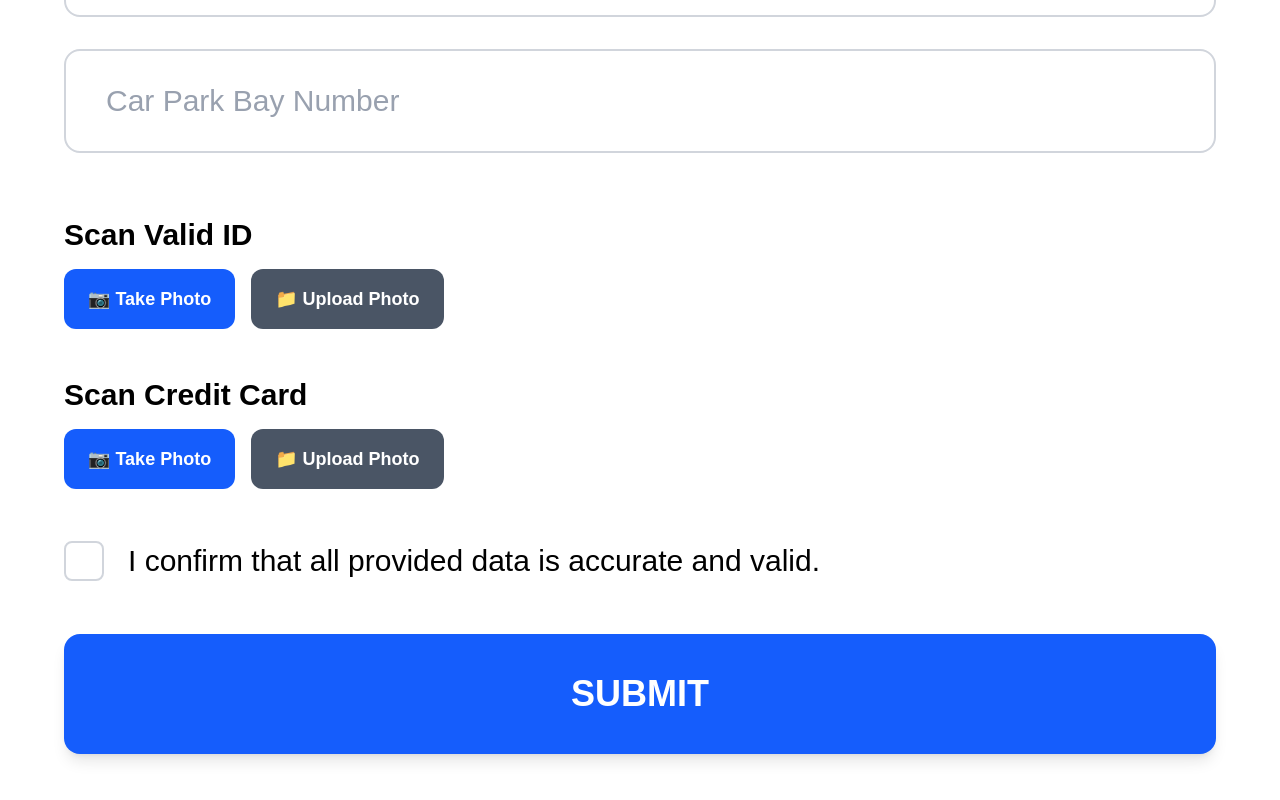
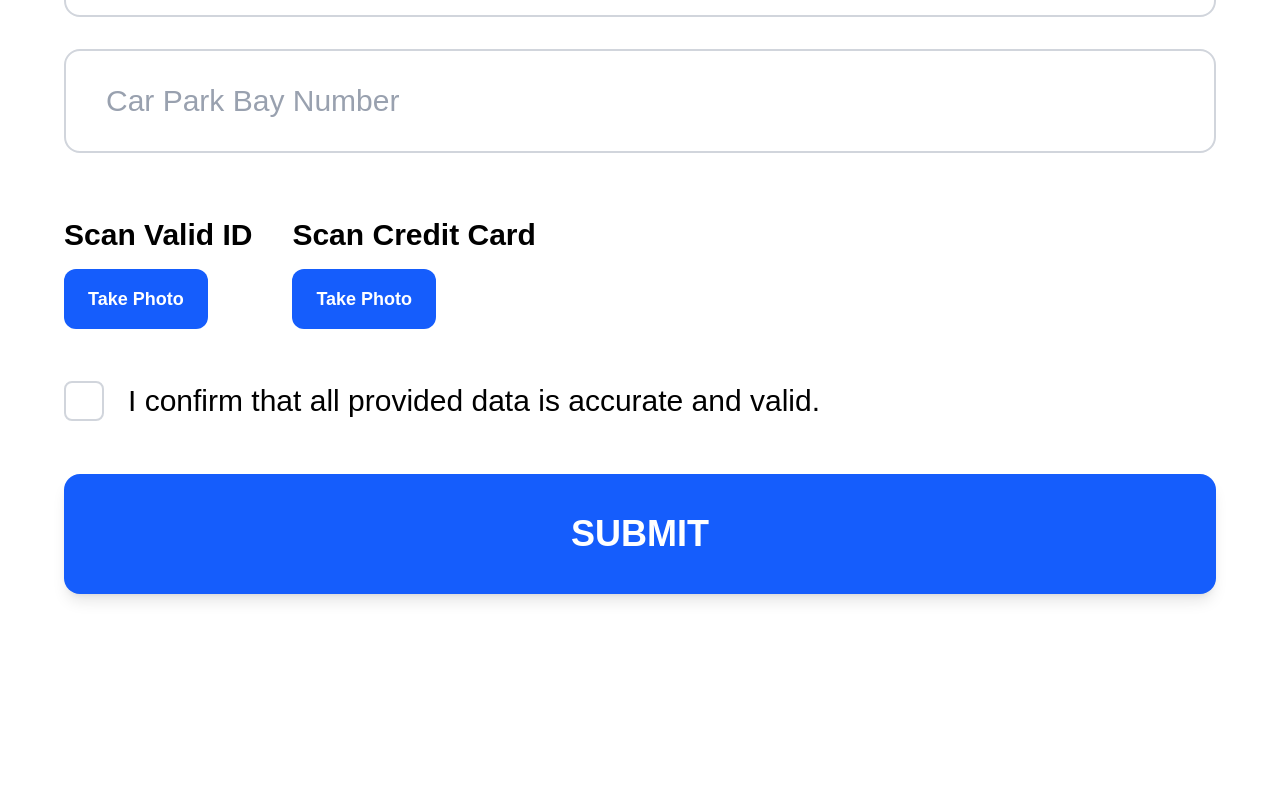
Before and after one commit to tonfxs/mills-cckiosk, a Next.js app: page /pick-up-order in a window 1280 px wide. Shown: the part 1179-1979 px from the top of the page. After the commit the page ends 1837 px from the top, so only its background shows below. Built offline with nearby package versions, Linux system fonts and the light colour scheme.

Commit message:
form changes

```diff
--- a/app/pick-up-order/page.tsx
+++ b/app/pick-up-order/page.tsx
@@ -326,16 +326,18 @@ function PickUpOrderForm() {
           {errors.carParkBay && <p className="text-red-600 text-xl mt-2 ml-2">{errors.carParkBay}</p>}
         </div>
 
-        {/* ID Scan Section */}
-        <div className="mb-10 md:mb-12">
+
+        <div className="flex flex-wrap gap-10">
+          {/* ID Scan Section */}
+          <div className="mb-10 md:mb-12">
           <h3 className="text-2xl md:text-3xl font-semibold mb-4 text-black">Scan Valid ID</h3>
           <div className="flex flex-wrap gap-4">
             <button type="button" onClick={() => startCamera("id")} className="px-6 py-4 bg-blue-600 hover:bg-blue-700 text-white rounded-xl font-semibold text-lg transition">
-              📷 Take Photo
+               Take Photo
             </button>
-            <button type="button" onClick={() => idFileInputRef.current?.click()} className="px-6 py-4 bg-gray-600 hover:bg-gray-700 text-white rounded-xl font-semibold text-lg transition">
-              📁 Upload Photo
-            </button>
+            {/* <button type="button" onClick={() => idFileInputRef.current?.click()} className="px-6 py-4 bg-gray-600 hover:bg-gray-700 text-white rounded-xl font-semibold text-lg transition">
+               Upload Photo
+            </button> */}
             <input ref={idFileInputRef} type="file" accept="image/*" onChange={handleFileSelect("id")} className="hidden" />
           </div>
           {previews.idScan && (
@@ -344,18 +346,18 @@ function PickUpOrderForm() {
             </div>
           )}
           {errors.idScan && <p className="text-red-600 text-xl mt-2">{errors.idScan}</p>}
-        </div>
+          </div>
 
-        {/* Credit Card Scan Section */}
-        <div className="mb-10 md:mb-12">
+          {/* Credit Card Scan Section */}
+          <div className="mb-10 md:mb-12">
           <h3 className="text-2xl md:text-3xl font-semibold mb-4 text-black">Scan Credit Card</h3>
           <div className="flex flex-wrap gap-4">
             <button type="button" onClick={() => startCamera("card")} className="px-6 py-4 bg-blue-600 hover:bg-blue-700 text-white rounded-xl font-semibold text-lg transition">
-              📷 Take Photo
+               Take Photo
             </button>
-            <button type="button" onClick={() => cardFileInputRef.current?.click()} className="px-6 py-4 bg-gray-600 hover:bg-gray-700 text-white rounded-xl font-semibold text-lg transition">
-              📁 Upload Photo
-            </button>
+            {/* <button type="button" onClick={() => cardFileInputRef.current?.click()} className="px-6 py-4 bg-gray-600 hover:bg-gray-700 text-white rounded-xl font-semibold text-lg transition">
+               Upload Photo
+            </button> */}
             <input ref={cardFileInputRef} type="file" accept="image/*" onChange={handleFileSelect("card")} className="hidden" />
           </div>
           {previews.creditCardScan && (
@@ -364,6 +366,7 @@ function PickUpOrderForm() {
             </div>
           )}
           {errors.creditCardScan && <p className="text-red-600 text-xl mt-2">{errors.creditCardScan}</p>}
+          </div>
         </div>
 
         {/* Camera Modal */}
@@ -371,15 +374,15 @@ function PickUpOrderForm() {
           <div className="fixed inset-0 bg-black bg-opacity-75 z-50 flex items-center justify-center p-4">
             <div className="bg-white rounded-2xl p-6 max-w-4xl w-full">
               <div className="flex justify-between items-center mb-4">
-                <h3 className="text-2xl font-bold">
+                <h3 className="text-2xl font-bold text-black">
                   {showCamera === "id" ? "Scan ID" : "Scan Credit Card"}
                 </h3>
-                <button onClick={stopCamera} className="text-3xl hover:text-red-600">✕</button>
+                <button onClick={stopCamera} className="text-3xl hover:text-red-600 text-black">✕</button>
               </div>
               <video ref={videoRef} autoPlay playsInline className="w-full rounded-xl mb-4" />
               <canvas ref={canvasRef} className="hidden" />
               <button onClick={capturePhoto} className="w-full bg-blue-600 hover:bg-blue-700 text-white font-bold text-2xl py-4 rounded-xl transition">
-                📸 Capture Photo
+                  Capture Photo
               </button>
             </div>
           </div>
--- a/app/return-a-product/page.tsx
+++ b/app/return-a-product/page.tsx
@@ -12,6 +12,7 @@ export default function ReturnAProductForm() {
     carParkBay: "",
     itemDescription:"",
     confirmed: false,
+    heavy: false,
   });
 
   const handleChange = (e: any) => {
@@ -34,6 +35,7 @@ export default function ReturnAProductForm() {
       carParkBay: "",
       itemDescription:"",
       confirmed: false,
+      heavy: false,
     });
 
     const now = new Date();
@@ -142,7 +144,7 @@ export default function ReturnAProductForm() {
           />
         </div>
 
-        <div className="mb-10 md:mb-16">
+        {/* <div className="mb-10 md:mb-16">
           <textarea
             name="itemDescription"
             placeholder="Item Description"
@@ -150,7 +152,70 @@ export default function ReturnAProductForm() {
             onChange={handleChange}
             className={inputClass}
           />
+        </div> */}
+
+        {/* <div className="mb-10 md:mb-12">
+          <label className="flex items-start gap-4 md:gap-6 cursor-pointer">
+            <div className="w-8 h-8 md:w-10 md:h-10 mt-1 border-2 border-gray-300 rounded-lg flex items-center justify-center relative">
+              <input
+                type="button"
+                name="heavy"
+                checked={formData.heavy}
+                onChange={handleChange}
+                className="opacity-0 absolute inset-0"
+              />
+              {formData.confirmed && (
+                <svg
+                  className="w-5 h-5 md:w-7 md:h-7 text-blue-600"
+                  fill="currentColor"
+                  viewBox="0 0 20 20"
+                >
+                  <path
+                    fillRule="evenodd"
+                    d="M16.707 5.293a1 1 0 010 1.414l-8 8a1 1 0 01-1.414 0l-4-4a1 1 0 011.414-1.414L8 12.586l7.293-7.293a1 1 0 011.414 0z"
+                    clipRule="evenodd"
+                  />
+                </svg>
+              )}
+            </div>
+
+            <button className="text-2xl md:text-3xl leading-relaxed text-black">
+              Heavy Item  need assistance/forklift assistance
+            </button>
+          </label>
+        </div> */}
+
+        {/* Heavy Item Toggle */}
+        <div className="mb-10 md:mb-12">
+          <button
+            type="button"
+            onClick={() =>
+              setFormData((prev) => ({ ...prev, heavy: !prev.heavy }))
+            }
+            className="flex items-center gap-4 md:gap-6 cursor-pointer"
+          >
+            <div className="w-8 h-8 md:w-10 md:h-10 border-2 border-gray-300 rounded-lg flex items-center justify-center bg-white">
+              {formData.heavy && (
+                <svg
+                  className="w-5 h-5 md:w-7 md:h-7 text-blue-600"
+                  fill="currentColor"
+                  viewBox="0 0 20 20"
+                >
+                  <path
+                    fillRule="evenodd"
+                    d="M16.707 5.293a1 1 0 010 1.414l-8 8a1 1 0 01-1.414 0l-4-4a1 1 0 011.414-1.414L8 12.586l7.293-7.293a1 1 0 011.414 0z"
+                    clipRule="evenodd"
+                  />
+                </svg>
+              )}
+            </div>
+
+            <span className="text-2xl md:text-3xl leading-relaxed text-black">
+              Heavy item – need assistance / forklift assistance
+            </span>
+          </button>
         </div>
+
 
         {/* Confirm Checkbox */}
         <div className="mb-10 md:mb-12">
```
